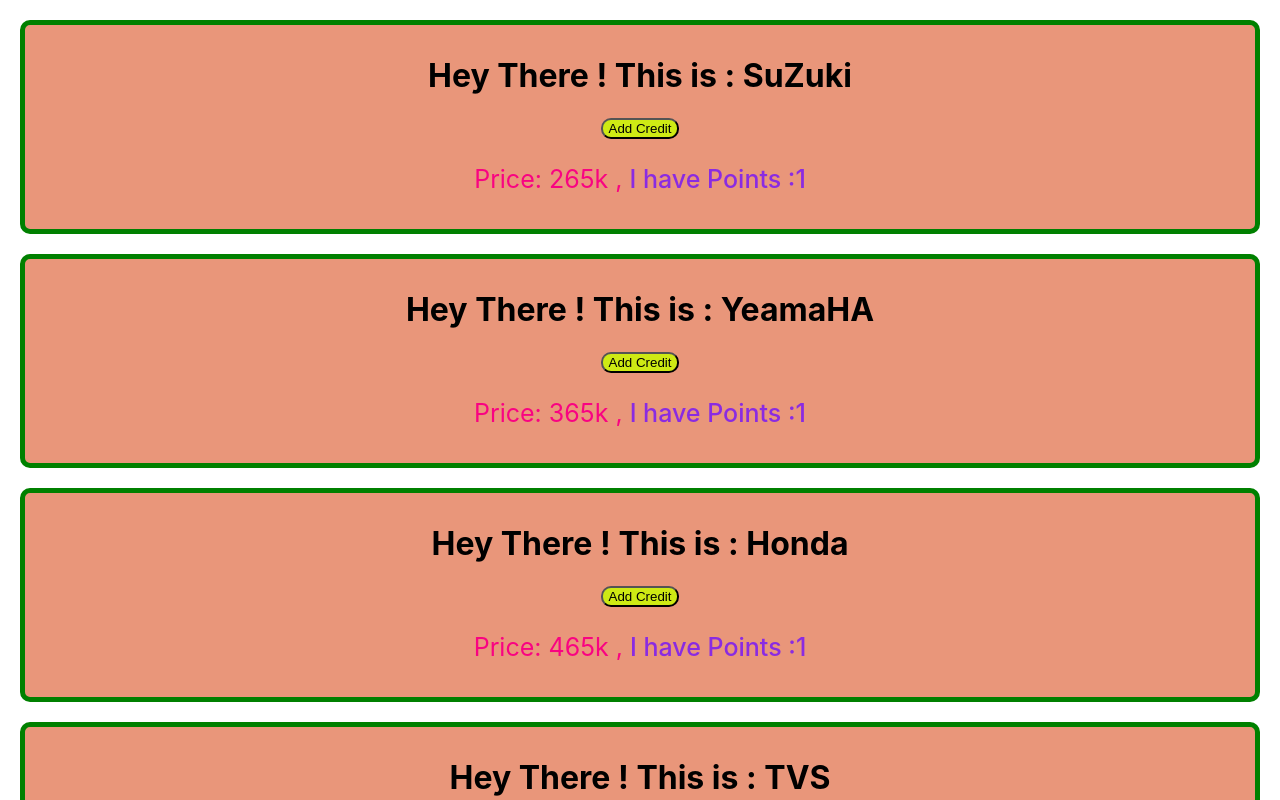
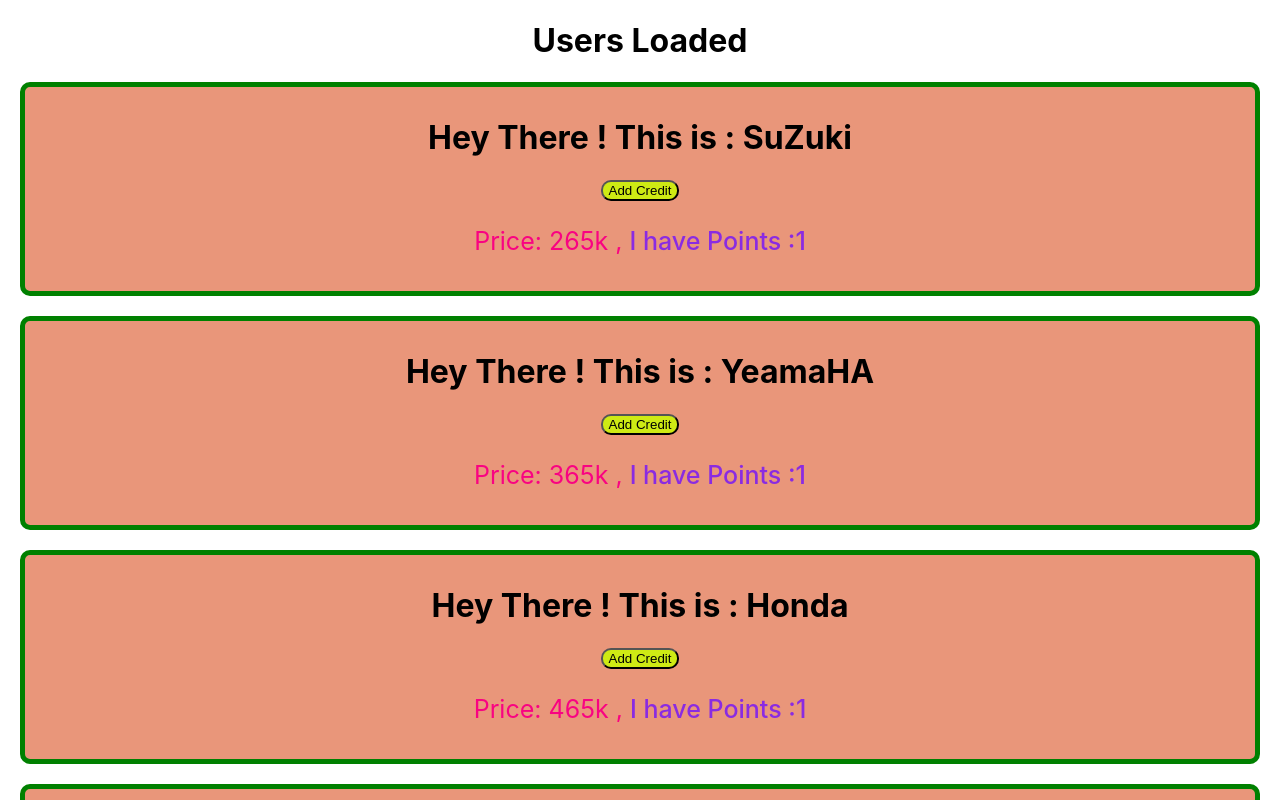
Before and after one commit to 404Bappy/React-Concepts, a React (Create React App) app in the folder React-Core-Concept-Recap/core-concept-react/: page / in a window 1280 px wide. Shown: the top 800 px of the page. Built offline with nearby package versions, Linux system fonts and the light colour scheme; no server answers.

Commit message:
first commit

```diff
--- a/React-Core-Concept-Recap/core-concept-react/src/App.js
+++ b/React-Core-Concept-Recap/core-concept-react/src/App.js
@@ -1,10 +1,15 @@
 import logo from './logo.svg';
 import './App.css';
-import { useState } from 'react';
+import { useEffect, useState } from 'react';
 
 function App() {
   return (
     <div className="App">
+      <LoadUsers></LoadUsers>
+
+
+
+
       <MyComponent Brand='SuZuki' Price="265k"></MyComponent>
       <MyComponent Brand='YeamaHA' Price="365k"></MyComponent>
       <MyComponent Brand='Honda' Price="465k"></MyComponent>
@@ -16,13 +21,28 @@
     </div>
   );
 }
+function LoadUsers(){
+  const[users, setUsers] = useState([]);
+  useEffect( ()=>{
+    fetch('https://jsonplaceholder.typicode.com/users')
+    .then(res => res.json())
+    .then(data => console.log(data))
+  }, [])
+  return(
+    <div>
+      <h1>Users Loaded</h1>
+    </div>
+  )
+}
+
+
 
 function MyComponent(props) {
   const [points, setPoints] = useState(1);
   const AddPoints = () => {
-  const newPoints = points * 2;
-  setPoints(newPoints);
-}
+    const newPoints = points * 2;
+    setPoints(newPoints);
+  }
   return (
     <div className="myCompo">
       <h1>Hey There ! This is : {props.Brand}</h1>
```
